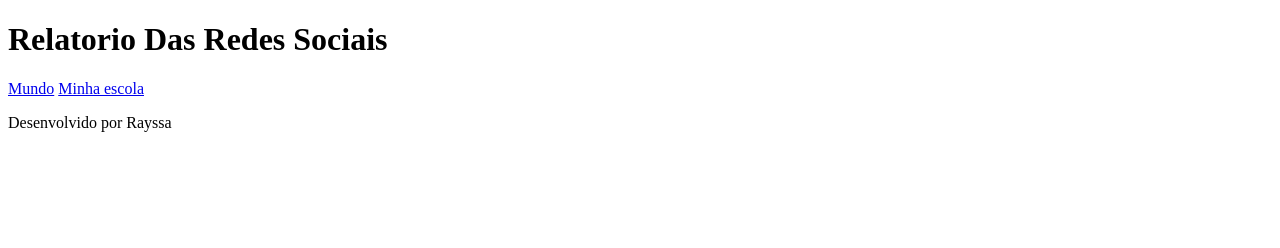
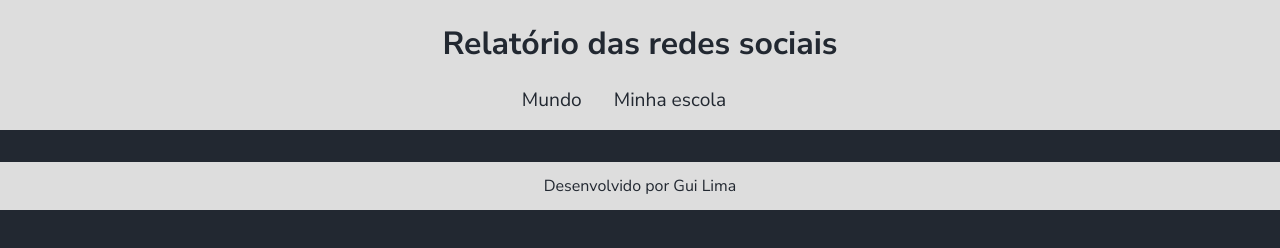
Before and after one commit to rayssaemaria/redes-sociais, a plain HTML site: page index.html in a window 1280 px wide. Drawn offline with Linux system fonts and the light colour scheme.

Commit message:
Add files via upload

```diff
--- a/index.html
+++ b/index.html
@@ -2,28 +2,25 @@
 <html lang="pt-br">
 <head>
     <meta charset="UTF-8">
-    <meta http-equiv="X-UA-Compatible" content="IE=edge">
     <meta name="viewport" content="width=device-width, initial-scale=1.0">
     <title>Redes Sociais</title>
+    <link rel="stylesheet" href="style.css">
 </head>
 <body>
     <header>
-        <h1> Relatorio Das Redes Sociais</h1>
+        <h1>Relatório das redes sociais</h1>
         <nav>
             <a href="index.html">Mundo</a>
             <a href="#">Minha escola</a>
         </nav>
-
     </header>
-
-  <main class="graficos-section">
-  <section id="graficos-container" class="graficos-container">
-  </section>
-  <!--crie os grficos aqui-->
-  </main>
-  </footer>
-  </p> Desenvolvido por Rayssa</p>
-  <footer>
-
+    <main class="graficos-section">
+        <section id="graficos-container" class="graficos-container">
+            <!-- crie os gráficos aqui -->
+        </section>
+    </main>
+    <footer>
+        <p>Desenvolvido por Gui Lima</p>
+    </footer>
 </body>
 </html>
--- a/style.css
+++ b/style.css
@@ -1,7 +1,58 @@
-@import url('https://fonts.googleapis.com/css2?family=Poppins:ital,wght@0,100;0,200;0,300;0,400;0,500;0,600;0,700;0,800;0,900;1,100;1,200;1,300;1,400;1,500;1,600;1,700;1,800;1,900&display=swap');
-:root{
-    --bg-color:#2D033B;
-    --primary-color:#810CA8;
-    --secundary-color:#C147E9;
-    E5B8F4
+@import url('https://fonts.googleapis.com/css2?family=Nunito+Sans:ital,opsz,wght@0,6..12,200..1000;1,6..12,200..1000&display=swap');
+
+:root {
+    --bg-color: #222831;
+    --primary-color: #DDDDDD;
+    --secondary-color: #F05454;
+    --font: "Nunito Sans", sans-serif;
 }
+
+body {
+    background-color: var(--bg-color);
+    color: var(--primary-color);
+    font-family: var(--font);
+    height: 100vh;
+    margin: 0;
+}
+
+header {
+    background-color: var(--primary-color);
+    text-align: center;
+    padding: 1px;
+}
+
+h1 {
+    font-size: 2rem;
+    color: var(--bg-color);
+    font-weight: 700;
+}
+
+nav {
+    display: flex;
+    justify-content: center;
+    font-weight: 400;
+}
+
+nav a {
+    text-decoration: none;
+    color: var(--bg-color);
+    margin: 0 2rem 1rem 0rem;
+    font-size: 1.2rem;
+}
+
+nav a:hover {
+    text-decoration: underline;
+    transform: scale(0.90);
+    transition: transform 0.1s;
+}
+
+footer {
+    display: flex;
+    align-items: center;
+    justify-content: center;
+    background-color: var(--primary-color);
+    color: var(--bg-color);
+    width: 100%;
+    height: 3rem;
+    margin-top: 2rem;
+}
```
